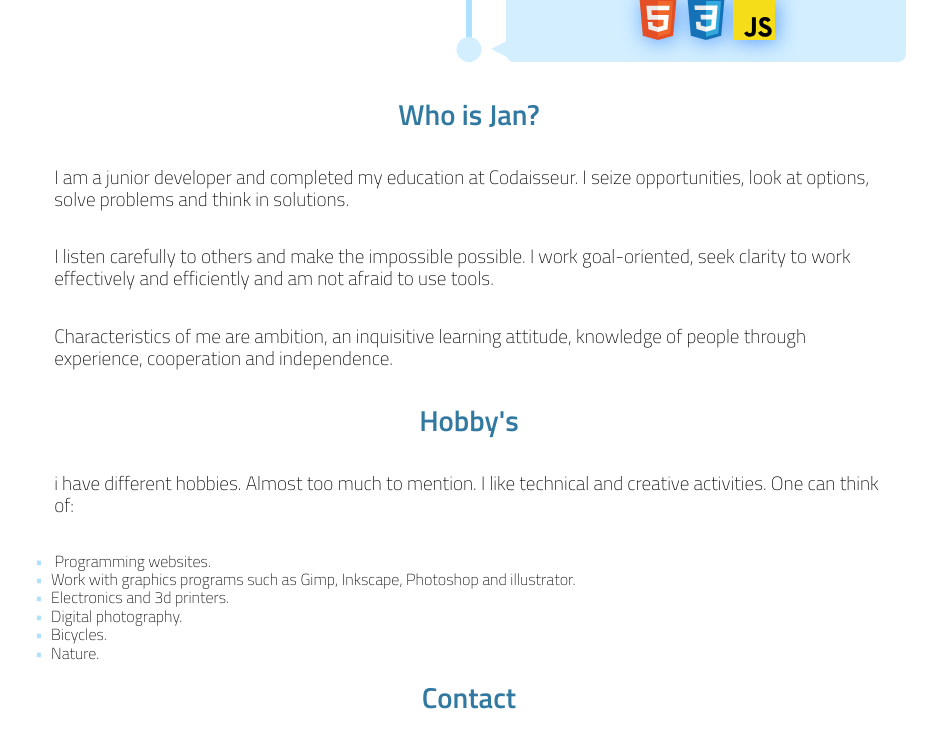
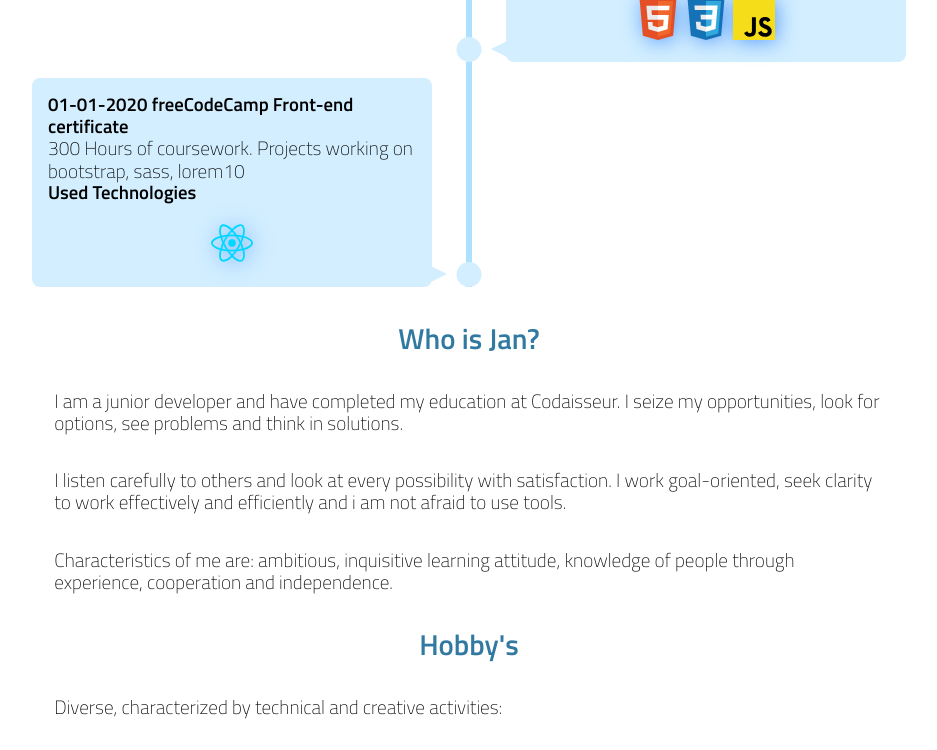
Before and after one commit to jhhest/porftolio-site, a React (Create React App) app: page / in a window 1280 px wide. Shown: the part 1240-1990 px from the top of the page, without its empty margins (171-1108 px from the left). Built offline with nearby package versions, Linux system fonts and the light colour scheme.

Commit message:
init framer motion and made a /milestone/ component

```diff
--- a/package.json
+++ b/package.json
@@ -7,6 +7,7 @@
     "@testing-library/react": "^9.5.0",
     "@testing-library/user-event": "^7.2.1",
     "fontawesome-4.7": "^4.7.0",
+    "framer-motion": "^2.1.4",
     "normalize.css": "^8.0.1",
     "react": "^16.13.1",
     "react-dom": "^16.13.1",
--- a/src/components/About.jsx
+++ b/src/components/About.jsx
@@ -7,17 +7,17 @@ function About() {
         <i class="fa fa-id-card-o" aria-hidden="true"></i> Who is Jan?
       </h2>
       <p>
-        I am a junior developer and completed my education at Codaisseur. I
-        seize opportunities, look at options, solve problems and think in
+        I am a junior developer and have completed my education at Codaisseur. I
+        seize my opportunities, look for options, see problems and think in
         solutions.
       </p>
       <p>
-        I listen carefully to others and make the impossible possible. I work
-        goal-oriented, seek clarity to work effectively and efficiently and am
-        not afraid to use tools.
+        I listen carefully to others and look at every possibility with
+        satisfaction. I work goal-oriented, seek clarity to work effectively and
+        efficiently and i am not afraid to use tools.
       </p>
       <p>
-        Characteristics of me are ambition, an inquisitive learning attitude,
+        Characteristics of me are: ambitious, inquisitive learning attitude,
         knowledge of people through experience, cooperation and independence.
       </p>
     </section>
--- a/src/components/Contact.jsx
+++ b/src/components/Contact.jsx
@@ -7,10 +7,10 @@ function Contact() {
         <i class="fa fa-address-card-o" aria-hidden="true"></i> Contact
       </h2>
       <p>
-        <i class="fa fa-coffee" aria-hidden="true"></i> Let's stay in contact!
-        You are alway's welcome for a cup of coffee or just a talk. You can
-        contact me by social media, email or telephone. Just give a call. It is
-        way easier!
+        <i class="fa fa-coffee" aria-hidden="true"></i> Contact Let's keep in
+        touch! You are welcome for a cup of coffee or a nice conversation. You
+        can contact us via social media, email or telephone. And I prefer just
+        calling.
       </p>
       <p>
         <i class="fa fa-mobile" aria-hidden="true"></i>: 0642091421
@@ -24,8 +24,8 @@ function Contact() {
         https://www.linkedin.com/in/jan-developer/
       </p>
       <p>
-        <i class="fa fa-github" aria-hidden="true"></i>
-        :https://github.com/jhhest
+        <i class="fa fa-github" aria-hidden="true"></i>:
+        https://github.com/jhhest
       </p>
     </section>
   );
--- a/src/components/Hobbies.jsx
+++ b/src/components/Hobbies.jsx
@@ -7,19 +7,18 @@ function Hobbies() {
         <i class="fa fa-gamepad" aria-hidden="true"></i> Hobby's
       </h2>
       <p>
-        i have different hobbies. Almost too much to mention. I like technical
-        and creative activities. One can think of:
+      Diverse, characterized by technical and creative activities:
       </p>
       <ul class="hobbies">
-        <li> Programming websites.</li>
+        <li> Programming websites</li>
         <li>
           Work with graphics programs such as Gimp, Inkscape, Photoshop and
-          illustrator.
+          illustrator
         </li>
-        <li>Electronics and 3d printers.</li>
-        <li>Digital photography.</li>
-        <li>Bicycles.</li>
-        <li>Nature.</li>
+        <li>Electronics and 3D-printers</li>
+        <li>Digital photography</li>
+        <li>Bicycles</li>
+        <li>Nature</li>
       </ul>
     </section>
   );
--- a/src/components/Intro.jsx
+++ b/src/components/Intro.jsx
@@ -4,6 +4,12 @@ import profilePhoto from "../images/profile-photo.jpg";
 function Intro() {
   return (
     <section id="intro">
+      <div id="intro-text">
+        <h2>
+          <i class="fa fa-info-circle" aria-hidden="true"></i> A strong and
+          independend developer with a learning mindset.
+        </h2>
+      </div>
       <div id="intro-image">
         <img
           src={profilePhoto}
@@ -12,12 +18,6 @@ function Intro() {
         <h1>Welcome! </h1>
         <h1>I am Jan van Hest.</h1>
       </div>
-      <div id="intro-text">
-        <h2>
-          <i class="fa fa-info-circle" aria-hidden="true"></i> A strong and
-          independend developer with a learning mindset.
-        </h2>
-      </div>
     </section>
   );
 }
--- a/src/components/Progress.jsx
+++ b/src/components/Progress.jsx
@@ -9,7 +9,8 @@ import javascriptLogo from "../../src/tech-logo/js_official.svg";
 import netlifyLogo from "../../src/tech-logo/netlify.svg";
 import nodeLogo from "../../src/tech-logo/node.svg";
 import npmLogo from "../../src/tech-logo/npm.svg";
-import postgreLogo from "../../src/tech-logo/postgre.svg";
+import postgreSQLLogo from "../../src/tech-logo/postgreSQL.svg";
+import Milestone from "./progress/Milestone";
 const Portfolio = () => {
   return (
     <section id="skills">
@@ -48,7 +49,7 @@ const Portfolio = () => {
                 <img class="logo" src={gitLogo} alt="" />
                 <img class="logo" src={nodeLogo} alt="" />
                 <img class="logo" src={npmLogo} alt="" />
-                <img class="logo" src={postgreLogo} alt="" />
+                <img class="logo" src={postgreSQLLogo} alt="" />
               </section>
             </div>
           </li>
@@ -92,6 +93,10 @@ const Portfolio = () => {
               </section>
             </div>
           </li>
+          <Milestone
+            title="freeCodeCamp Front-end certificate"
+            description="300 Hours of coursework. Projects working on bootstrap, sass, lorem10"
+          />
         </ul>
       </section>
     </section>
--- /dev/null
+++ b/src/components/progress/Milestone.jsx
@@ -0,0 +1,55 @@
+import React from "react";
+import cssLogo from "../../../src/tech-logo/css.svg";
+import dockerLogo from "../../../src/tech-logo/docker.svg";
+import gitLogo from "../../../src/tech-logo/git.svg";
+import htmlLogo from "../../../src/tech-logo/html.svg";
+import javascriptLogo from "../../../src/tech-logo/js_official.svg";
+import netlifyLogo from "../../../src/tech-logo/netlify.svg";
+import nodeLogo from "../../../src/tech-logo/node.svg";
+import npmLogo from "../../../src/tech-logo/npm.svg";
+import postgreLogo from "../../../src/tech-logo/postgreSQL.svg";
+import reactLogo from "../../../src/tech-logo/reactjs.svg";
+import ubuntuLogo from "../../../src/tech-logo/ubuntu.svg";
+
+// <img class="logo" src={reactLogo} alt="" />
+// <img class="logo" src={javascriptLogo} alt="" />
+// <img class="logo" src={htmlLogo} alt="" />
+// <img class="logo" src={cssLogo} alt="" />
+// <img class="logo" src={netlifyLogo} alt="" />
+// <img class="logo" src={ubuntuLogo} alt="" />
+// <img class="logo" src={dockerLogo} alt="" />
+// <img class="logo" src={gitLogo} alt="" />
+// <img class="logo" src={nodeLogo} alt="" />
+// <img class="logo" src={npmLogo} alt="" />
+// <img class="logo" src={postgreSQLLogo} alt="" />
+
+function Milestone(props) {
+  const { description, title } = props;
+  const logoUrl = {};
+
+  const returnTechnologieLogo = () => {
+    return <img class="logo" src={reactLogo} alt="" />;
+  };
+  return (
+    <li>
+      <div>
+        <h3>
+          <i class="fa fa-calendar-o" aria-hidden="true"></i> 01-01-2020{" "}
+          <i class="fa fa-chevron-right" aria-hidden="true"></i> {title}
+        </h3>
+        <p>
+          <span class="freeCodeCamp">
+            <i class="fa fa-info " aria-hidden="true"></i>
+          </span>{" "}
+          {description}
+        </p>
+        <h3>
+          <i class="fa fa-certificate" aria-hidden="true"></i> Used Technologies
+        </h3>
+        <section class="usedTechnologies">{returnTechnologieLogo()}</section>
+      </div>
+    </li>
+  );
+}
+
+export default Milestone;
```
Also changed, not shown: src/tech-logo/postgreSQL.svg (renamed from src/tech-logo/postgre.svg), 1 other file (tests, documents, lock files or other folders).
